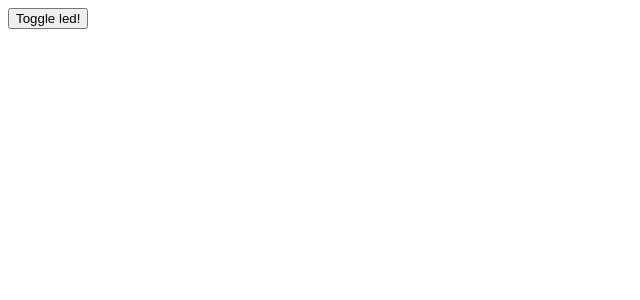
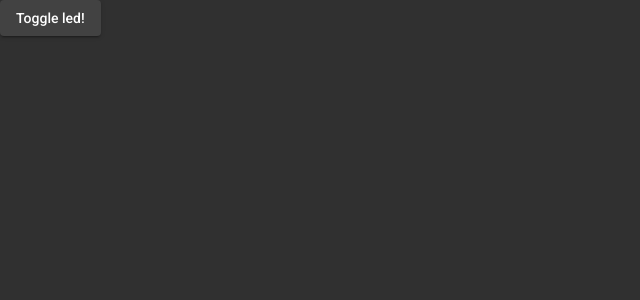
Before and after one commit to axodox/mesh, an Angular app in the folder ui/: page / in a window 1280 px wide. Shown: the top 300 px of the page, without its empty margins (0-640 px from the left). Built offline with nearby package versions, Linux system fonts and the light colour scheme.

Commit message:
Added angular material

```diff
--- a/ui/angular.json
+++ b/ui/angular.json
@@ -34,6 +34,7 @@
               "src/assets"
             ],
             "styles": [
+              "./node_modules/@angular/material/prebuilt-themes/purple-green.css",
               "src/styles.scss"
             ],
             "scripts": [],
@@ -105,6 +106,7 @@
               "src/assets"
             ],
             "styles": [
+              "./node_modules/@angular/material/prebuilt-themes/purple-green.css",
               "src/styles.scss"
             ],
             "scripts": []
--- a/ui/package.json
+++ b/ui/package.json
@@ -11,10 +11,12 @@
   "private": true,
   "dependencies": {
     "@angular/animations": "~12.0.4",
+    "@angular/cdk": "~12.1.3",
     "@angular/common": "~12.0.4",
     "@angular/compiler": "~12.0.4",
     "@angular/core": "~12.0.4",
     "@angular/forms": "~12.0.4",
+    "@angular/material": "~12.1.3",
     "@angular/platform-browser": "~12.0.4",
     "@angular/platform-browser-dynamic": "~12.0.4",
     "@angular/router": "~12.0.4",
--- a/ui/src/app/app.component.html
+++ b/ui/src/app/app.component.html
@@ -1,3 +1,3 @@
 <div>
-  <button (click)="OnClick()">Toggle led!</button>
+  <button mat-raised-button (click)="OnClick()">Toggle led!</button>
 </div>
--- a/ui/src/index.html
+++ b/ui/src/index.html
@@ -6,8 +6,11 @@
   <base href="/">
   <meta name="viewport" content="width=device-width, initial-scale=1">
   <link rel="shortcut icon" type="image/png" href="favicon.png"/>
+  <link rel="preconnect" href="https://fonts.gstatic.com">
+  <link href="https://fonts.googleapis.com/css2?family=Roboto:wght@300;400;500&display=swap" rel="stylesheet">
+  <link href="https://fonts.googleapis.com/icon?family=Material+Icons" rel="stylesheet">
 </head>
-<body>
+<body class="mat-typography mat-app-background">
   <app-root></app-root>
 </body>
 </html>
--- a/ui/src/styles.scss
+++ b/ui/src/styles.scss
@@ -1 +1,4 @@
 /* You can add global styles to this file, and also import other style files */
+
+html, body { height: 100%; }
+body { margin: 0; font-family: Roboto, "Helvetica Neue", sans-serif; }
```
Also changed, not shown: ui/src/app/app.module.ts (+7 -1 lines), 1 other file (tests, documents, lock files or other folders).
